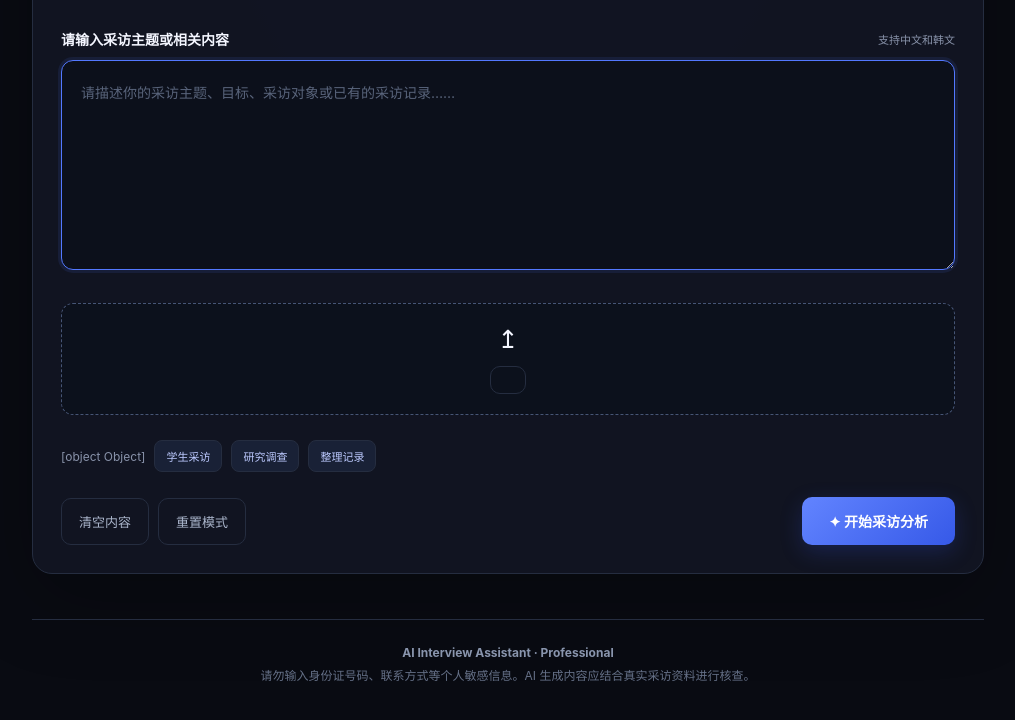
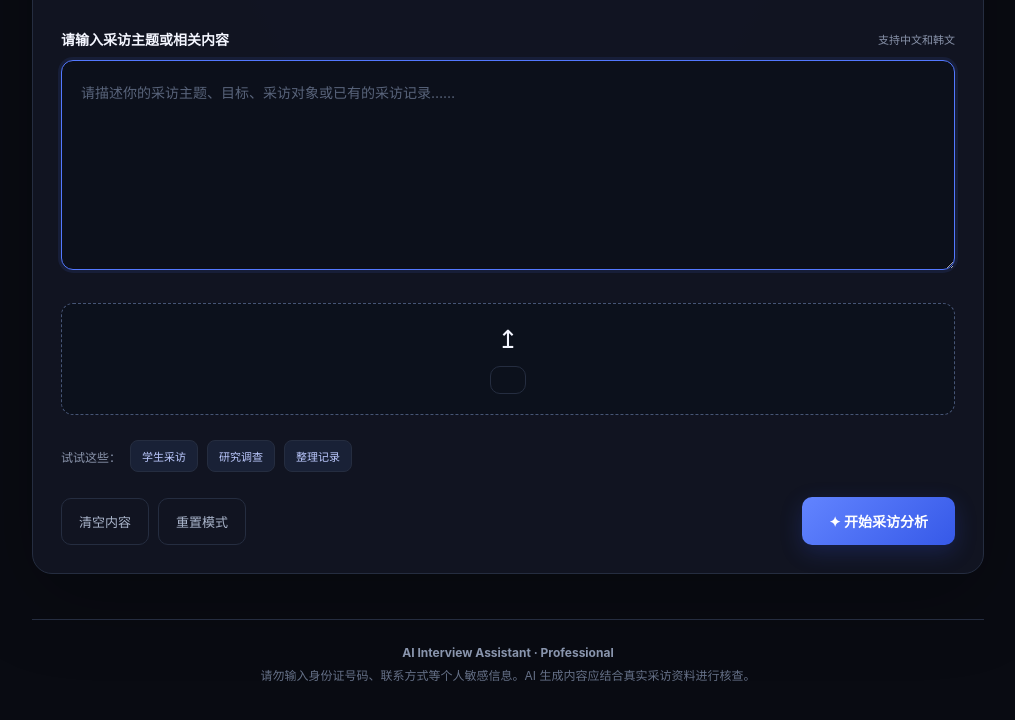
Before and after one commit to mx20031015-pixel/m-a-x, a plain HTML site: page public/index.html in a window 1280 px wide. Both pictures are taken after a click on the button "✦ 开始采访分析". Shown: the part 688-1408 px from the top of the page, without its empty margins (132-1147 px from the left). Drawn offline with nearby package versions, Linux system fonts and the light colour scheme; a web font is replaced by a local one.

Commit message:
Send selected language and fix example label

```diff
--- a/public/index.html
+++ b/public/index.html
@@ -626,7 +626,7 @@ function updateLanguage(lang) {
   $("inputTitle").textContent = x.inputTitle;
   $("inputHint").textContent = x.hint;
   $("q").placeholder = x.placeholder;
-  $("exampleLabel").textContent = x.examples;
+  $("exampleLabel").textContent = language === "zh" ? "试试这些：" : "예시:";
   document.querySelector('[data-example="student"]').textContent = x.e1;
   document.querySelector('[data-example="research"]').textContent = x.e2;
   document.querySelector('[data-example="record"]').textContent = x.e3;
@@ -857,7 +857,7 @@ async function askAI() {
     const response=await fetch("/api/ask",{
       method:"POST",
       headers:{"content-type":"application/json"},
-      body:JSON.stringify({输入:prompt, 이미지:images})
+      body:JSON.stringify({입력:prompt, 언어:language, 이미지:images})
     });
 
     if(!response.ok) throw new Error("HTTP "+response.status);
```
